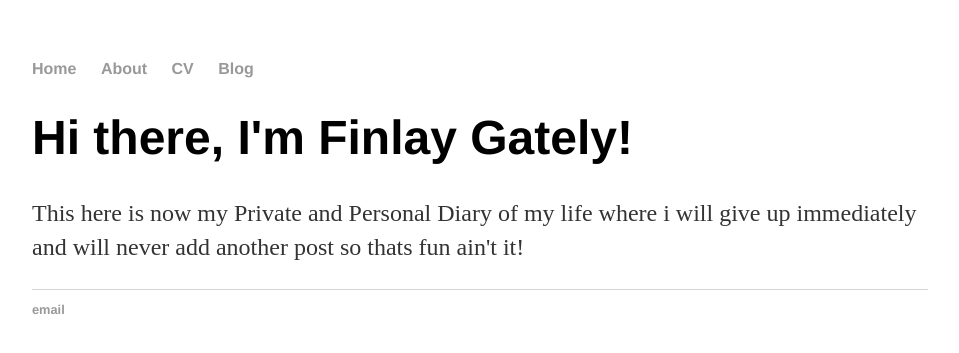
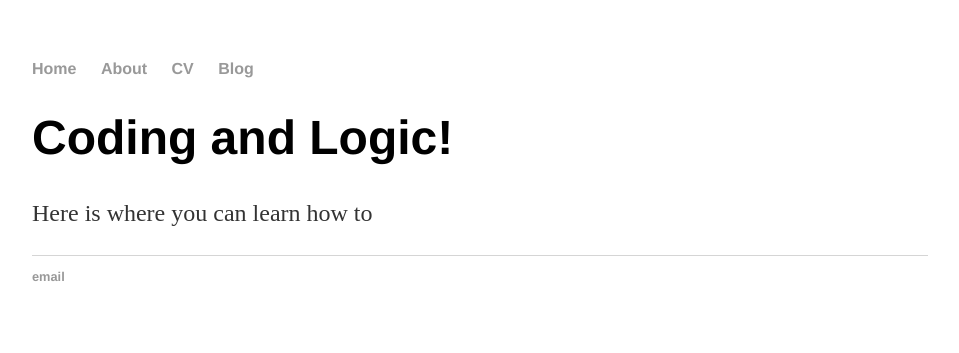
Before and after one commit to fingately/fingately.github.io, a Jekyll site: the page built from index.html, in a window 1280 px wide. Shown: the top 353 px of the page, without its empty margins (160-1119 px from the left). Built offline with Jekyll 4.4.1, drawn with Linux system fonts in a browser that asks for light colours.

Commit message:
Update index.html

```diff
--- a/index.html
+++ b/index.html
@@ -1,8 +1,8 @@
 ---
 layout: default
-title: Finlay Gately, Intro
+title: Coding and Logic - Home
 ---
 <div class="blurb">
-	<h1>Hi there, I'm Finlay Gately!</h1>
-	<p>This here is now my Private and Personal Diary of my life where i will give up immediately and will never add another post so thats fun ain't it!</p>
+	<h1>Coding and Logic!</h1>
+	<p>Here is where you can learn how to</p>
 </div><!-- /.blurb -->
```
